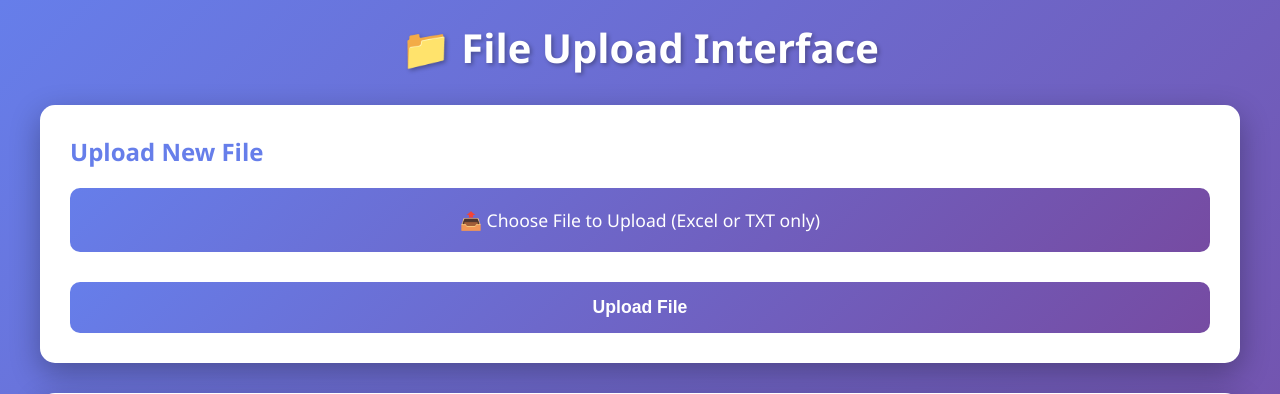
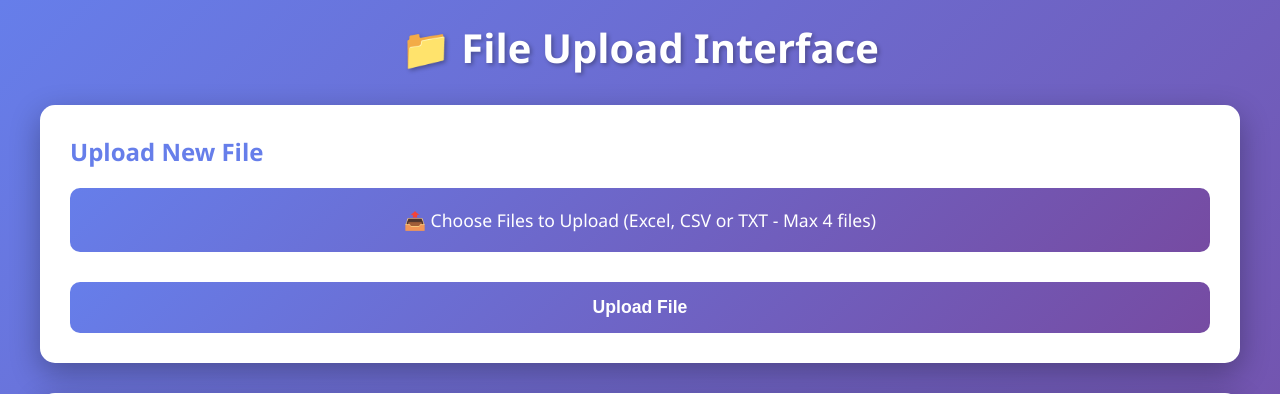
Before and after one commit to inglopez89/ETLIA, a Django app: page /data/files/ in a window 1280 px wide. Shown: the top 394 px of the page. Run offline with Django 5.2, Linux system fonts and the light colour scheme; data that the repository does not hold is empty.

Commit message:
Add CSV support and multiple file upload (max 4 files)
- Add CSV file type to allowed extensions
- Enable multiple file selection with HTML5 multiple attribute
- Update validation to handle multiple files with 4-file limit
- Add CSV icon (📋) for displaying uploaded CSV files
- Update JavaScript to show file count and validation messages
- Update UI labels to reflect CSV support and max file limit

Co-authored-by: inglopez89 <43654634+inglopez89@users.noreply.github.com>

```diff
--- a/ETLIA/data_processing/templates/file_upload_interface.html
+++ b/ETLIA/data_processing/templates/file_upload_interface.html
@@ -221,9 +221,9 @@
             <form method="post" enctype="multipart/form-data">
                 {% csrf_token %}
                 <div class="file-input-wrapper">
-                    <input type="file" name="file" id="file-input" accept=".xlsx,.xls,.txt" required onchange="updateFileName()">
+                    <input type="file" name="file" id="file-input" accept=".xlsx,.xls,.csv,.txt" multiple required onchange="updateFileName()">
                     <label for="file-input" class="file-input-label">
-                        📤 Choose File to Upload (Excel or TXT only)
+                        📤 Choose Files to Upload (Excel, CSV or TXT - Max 4 files)
                     </label>
                     <div class="selected-file-name" id="selected-file-name"></div>
                 </div>
@@ -243,6 +243,8 @@
                                     <img src="{{ file.file.url }}" alt="{{ file.file_name }}">
                                 {% elif file.file_type == '.xlsx' or file.file_type == '.xls' %}
                                     <div class="file-icon" style="color: #217346;">📊</div>
+                                {% elif file.file_type == '.csv' %}
+                                    <div class="file-icon" style="color: #0d8c3a;">📋</div>
                                 {% elif file.file_type == '.txt' %}
                                     <div class="file-icon" style="color: #666;">📝</div>
                                 {% else %}
@@ -269,8 +271,16 @@
         function updateFileName() {
             const input = document.getElementById('file-input');
             const nameDisplay = document.getElementById('selected-file-name');
-            if (input.files && input.files[0]) {
-                nameDisplay.textContent = '✓ Selected: ' + input.files[0].name;
+            if (input.files && input.files.length > 0) {
+                if (input.files.length === 1) {
+                    nameDisplay.textContent = '✓ Selected: ' + input.files[0].name;
+                } else if (input.files.length > 4) {
+                    nameDisplay.textContent = '⚠️ Maximum 4 files allowed. Please select fewer files.';
+                    nameDisplay.style.color = '#c33';
+                } else {
+                    nameDisplay.textContent = '✓ Selected: ' + input.files.length + ' files';
+                    nameDisplay.style.color = '#667eea';
+                }
             } else {
                 nameDisplay.textContent = '';
             }
--- a/ETLIA/data_processing/views.py
+++ b/ETLIA/data_processing/views.py
@@ -27,37 +27,45 @@ def upload_files(request):
 
 
 def file_upload_interface(request):
-    """View for uploading Excel and TXT files with file preview"""
+    """View for uploading Excel, CSV and TXT files with file preview"""
     error_message = None
+    success_count = 0
 
     if request.method == 'POST':
-        uploaded_file = request.FILES.get('file')
+        uploaded_files = request.FILES.getlist('file')
 
-        if uploaded_file:
-            # Get file information
-            file_name = uploaded_file.name
-            file_extension = os.path.splitext(file_name)[1].lower()
+        if uploaded_files:
+            # Check maximum file limit
+            if len(uploaded_files) > 4:
+                error_message = "Maximum 4 files can be uploaded at once."
+            else:
+                # Validate file type - only accept Excel, CSV and TXT files
+                allowed_extensions = ['.xlsx', '.xls', '.csv', '.txt']
 
-            # Validate file type - only accept Excel and TXT files
-            allowed_extensions = ['.xlsx', '.xls', '.txt']
+                for uploaded_file in uploaded_files:
+                    file_name = uploaded_file.name
+                    file_extension = os.path.splitext(file_name)[1].lower()
 
-            if file_extension not in allowed_extensions:
-                error_message = f"Invalid file type. Only Excel (.xlsx, .xls) and Text (.txt) files are allowed."
-            else:
-                # Save file to model
-                file_obj = UploadedFile(
-                    file=uploaded_file,
-                    file_name=file_name,
-                    file_type=file_extension
-                )
-                file_obj.save()
+                    if file_extension not in allowed_extensions:
+                        error_message = f"Invalid file type '{file_extension}'. Only Excel (.xlsx, .xls), CSV (.csv) and Text (.txt) files are allowed."
+                        break
+                    else:
+                        # Save file to model
+                        file_obj = UploadedFile(
+                            file=uploaded_file,
+                            file_name=file_name,
+                            file_type=file_extension
+                        )
+                        file_obj.save()
+                        success_count += 1
 
-                return redirect('file_upload_interface')
+                if success_count > 0 and not error_message:
+                    return redirect('file_upload_interface')
 
     # Get all uploaded files
-    uploaded_files = UploadedFile.objects.all()
+    uploaded_files_list = UploadedFile.objects.all()
 
     return render(request, 'file_upload_interface.html', {
-        'uploaded_files': uploaded_files,
+        'uploaded_files': uploaded_files_list,
         'error_message': error_message
     })
```
